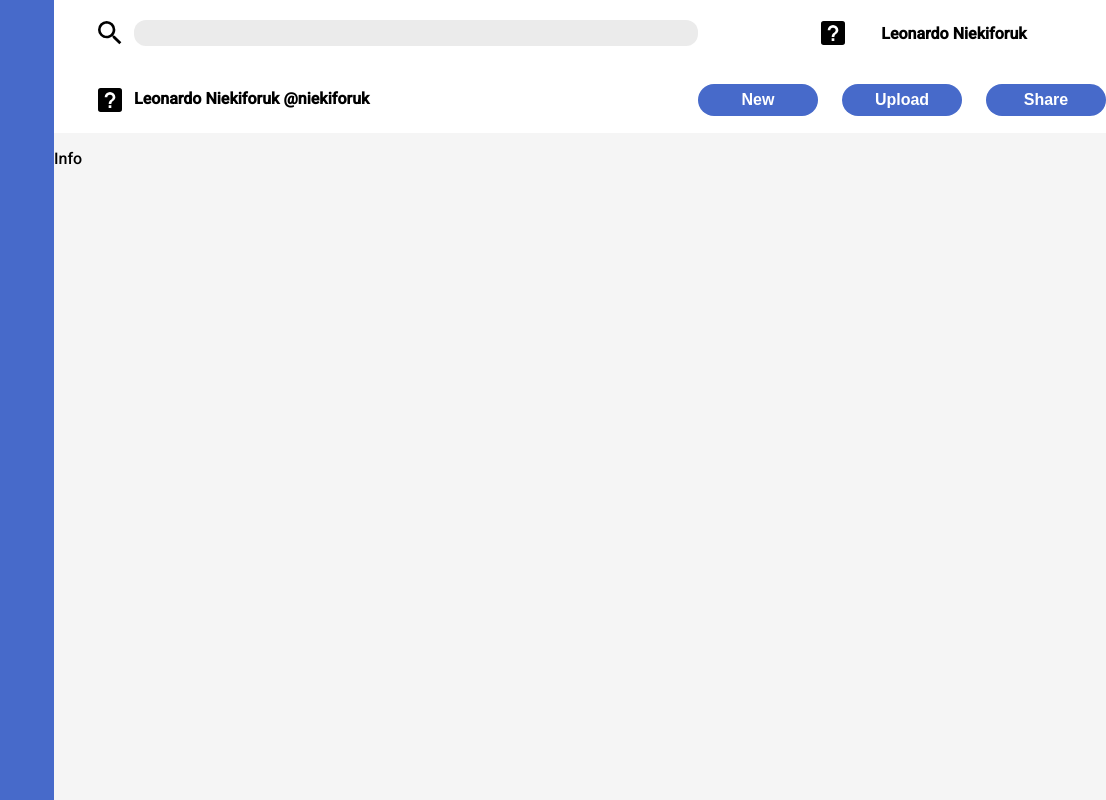
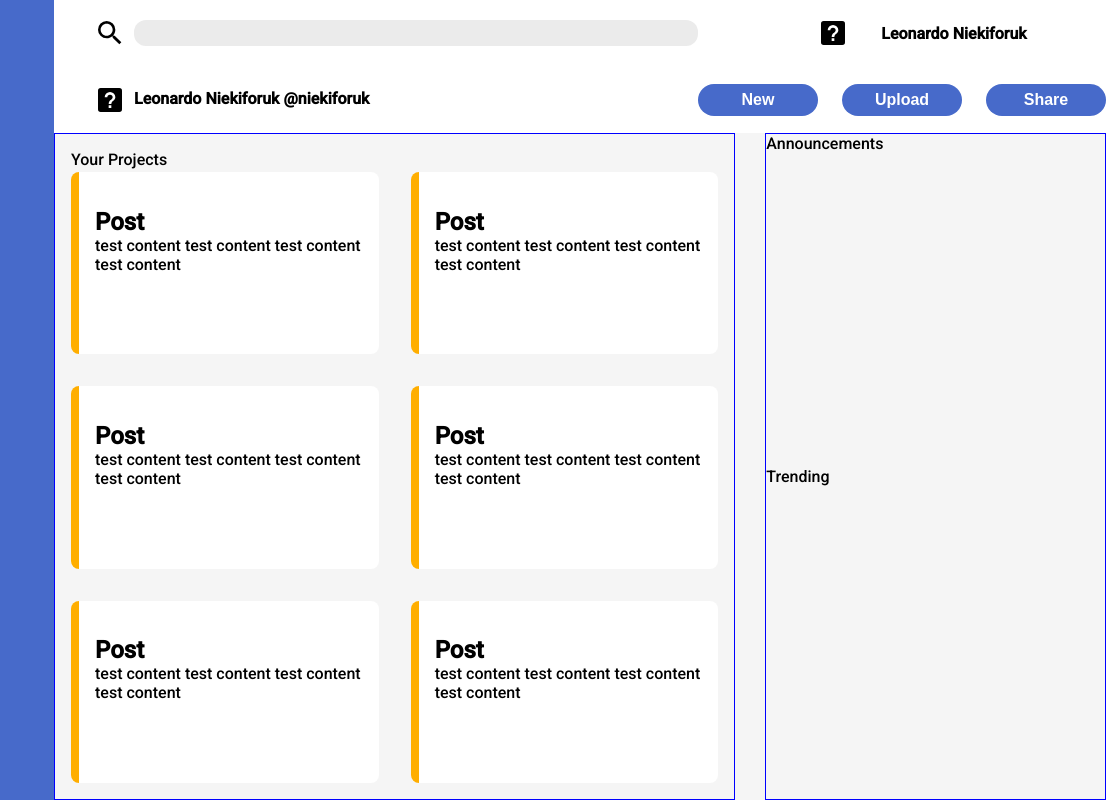
Before and after one commit to leonkito/TOP, a plain HTML site: page admin-dashboard/index.html in a window 1280 px wide. Shown: the full height of the page, 174-1280 px from the left. Drawn offline with Linux system fonts and the light colour scheme.

Commit message:
updated project part

```diff
--- a/admin-dashboard/index.html
+++ b/admin-dashboard/index.html
@@ -47,7 +47,19 @@
     </div>
   </div>
   <div class="infoContainer">
-    <p>Info</p>
+    <div class="projects">
+      <div class="tittle">Your Projects</div>
+      <div class="posts"><h2>Post</h2><p>test content test content test content test content</p></div>
+      <div class="posts"><h2>Post</h2><p>test content test content test content test content</p></div>
+      <div class="posts"><h2>Post</h2><p>test content test content test content test content</p></div>
+      <div class="posts"><h2>Post</h2><p>test content test content test content test content</p></div>
+      <div class="posts"><h2>Post</h2><p>test content test content test content test content</p></div>
+      <div class="posts"><h2>Post</h2><p>test content test content test content test content</p></div>
+    </div>
+    <div class="rigthInfo">
+      <div class="news">Announcements</div>
+      <div class="trends">Trending</div>
+    </div>
   </div>
 </div>
 </body>
--- a/admin-dashboard/styles.css
+++ b/admin-dashboard/styles.css
@@ -5,8 +5,8 @@ html,body{
   }
 .mainContainer{
   display:grid;
-  height: 100vh;
-  grid-template-columns: 1fr 4fr;
+  height:100vh;
+  grid-template-columns: 1fr 1fr;
   grid-template-rows:  1fr 5fr;
 }
 .navContainer{
@@ -30,10 +30,7 @@ html,body{
   font-size: 2vh;
 }
 
-.infoContainer{
-  grid-area:2/2/3/3;
-  background-color: rgb(245, 245, 245);
-}
+
 ul{
   list-style: none;
 }
@@ -91,3 +88,38 @@ button{
   justify-content: flex-start;
   align-items: center;
 }
+.infoContainer{
+  grid-area:2/2/3/3;
+  background-color: rgb(245, 245, 245);
+  display: grid;
+  gap:30px;
+  grid-template-columns: 2fr 1fr;
+  grid-template-rows: 1fr;
+}
+.projects{
+  display:grid;
+  border: 1px solid blue;
+  grid-template-columns:1fr 1fr;
+  grid-template-rows:0.1fr 1fr 1fr 1fr;
+}
+.rigthInfo{
+  display:grid;
+  grid-template-rows:1fr 1fr;
+  border: 1px solid blue;
+}
+.tittle{
+  grid-area:1/ 1 / 2/ 3;
+  margin:2vh;
+  margin-bottom: -3vh;
+}
+.posts{
+  background-color: white;
+  border-left: 1vh solid rgb(255, 174, 0);
+  border-radius: 1vh;
+  margin: 2vh;
+  padding: 2vh;
+
+}
+.posts>h2{
+  margin-bottom: -2vh;
+}
```
